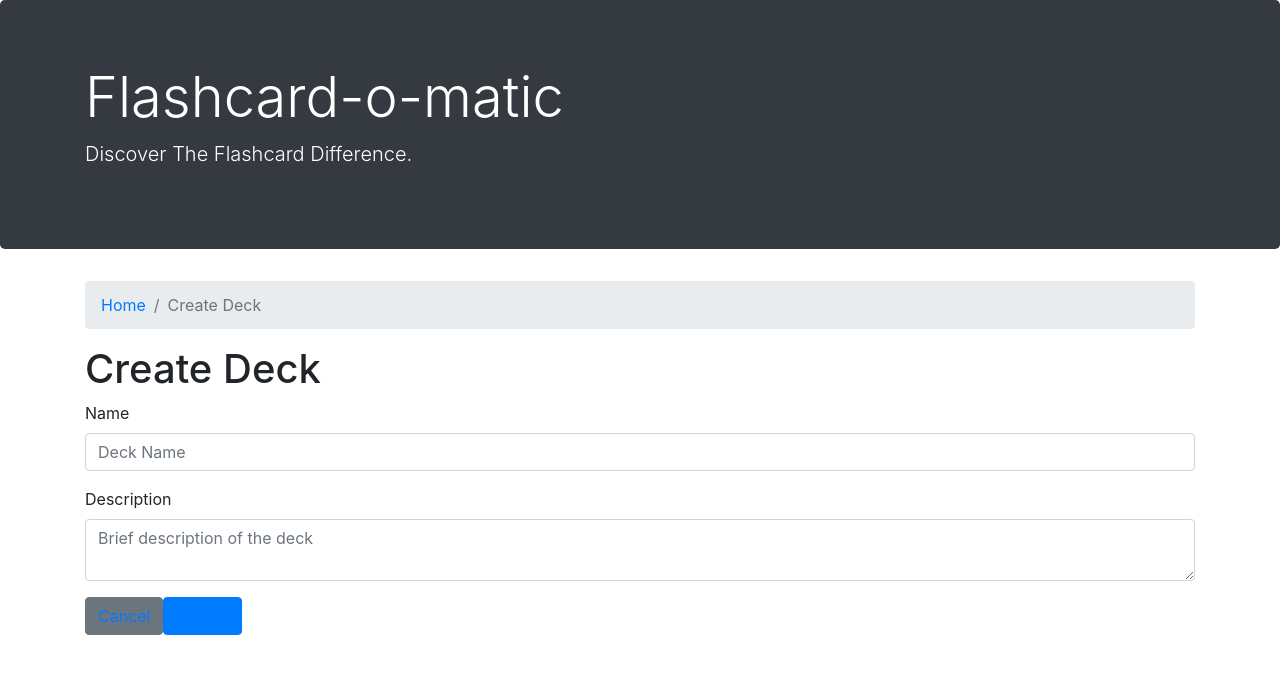
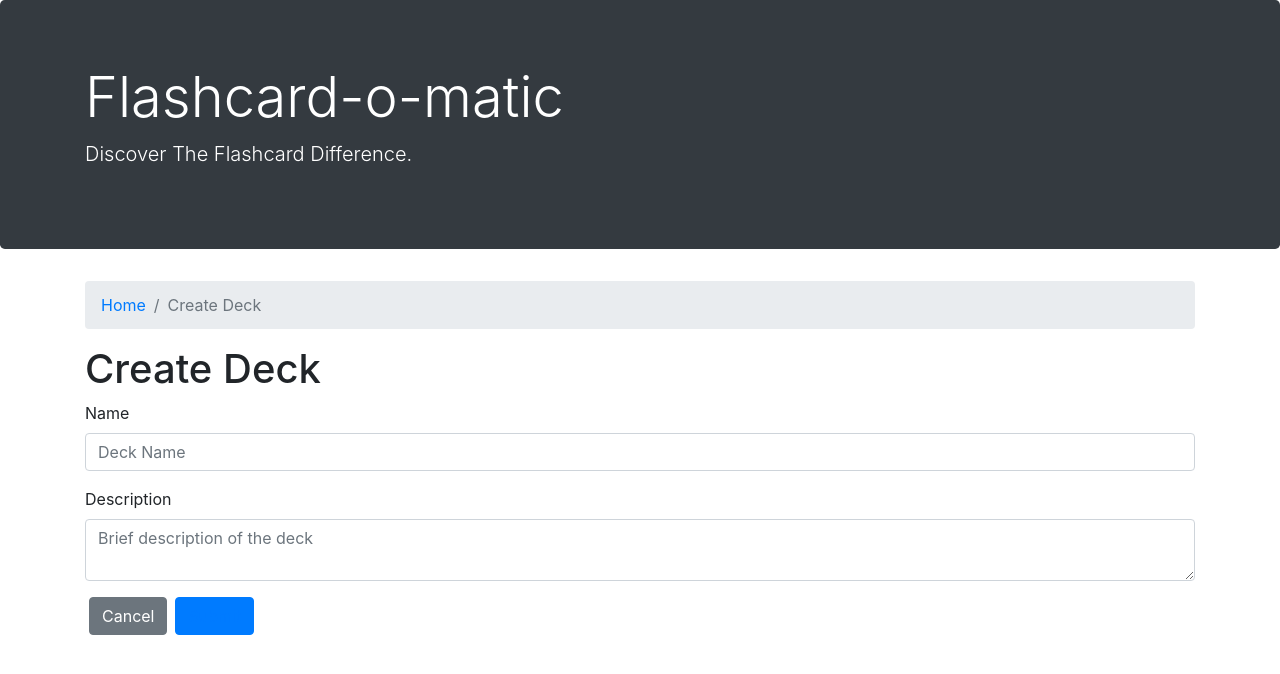
Before and after one commit to nguyenscg/flashcards, a React (Create React App) app: page /decks/new in a window 1280 px wide. Shown: the top 674 px of the page. Built offline with nearby package versions, Linux system fonts and the light colour scheme; a web font is replaced by a local one.

Commit message:
created a cancel handler so when the cancel button is clicked, it will go back to home screen. imported useHistory

```diff
--- a/src/Layout/CreateDeck.js
+++ b/src/Layout/CreateDeck.js
@@ -7,11 +7,12 @@
 // IF user clicks submit, the user is taken to the DECK screen
 // IF user clicks cancel, the user is taken to the HOME screen
 import React, { useState } from "react"; // import react & useState hook
-import { Link } from "react-router-dom"; // import Link element to navigate to another page
+import { Link, useHistory } from "react-router-dom"; // import Link element to navigate to another page and import useHistory hook
 
 function CreateDeck() {
     const [name, setName] = useState("");
     const [description, setDescription] = useState("");
+    const history = useHistory();
 
     const handleSubmit = (event) => {
         event.preventDefault(); // prevent default behavior of form submissions
@@ -21,6 +22,10 @@ function CreateDeck() {
 
     const handleNameChange = (event) => setName(event.target.value);
     const handleDescriptionChange = (event) => setDescription(event.target.value);
+
+    const handleCancel = () => {
+        history.push("/");
+    }
 
     return (
         <>
@@ -40,8 +45,8 @@ function CreateDeck() {
                 <label for="description">Description</label>
                 <textarea id="description" placeholder="Brief description of the deck" name="description" onChange={handleDescriptionChange} value={description} class="form-control" />
             </div>
-            <button type="button" className="btn btn-secondary"><Link to="/">Cancel</Link></button>
-            <button type="submit" className="btn btn-primary"><Link to="/decks/:deckId">Submit</Link></button>
+            <button type="button" className="btn btn-secondary mx-1" onClick={handleCancel}>Cancel</button>
+            <button type="submit" className="btn btn-primary mx-1"><Link to="/decks/:deckId">Submit</Link></button>
         </form>
         </>
     )
```
